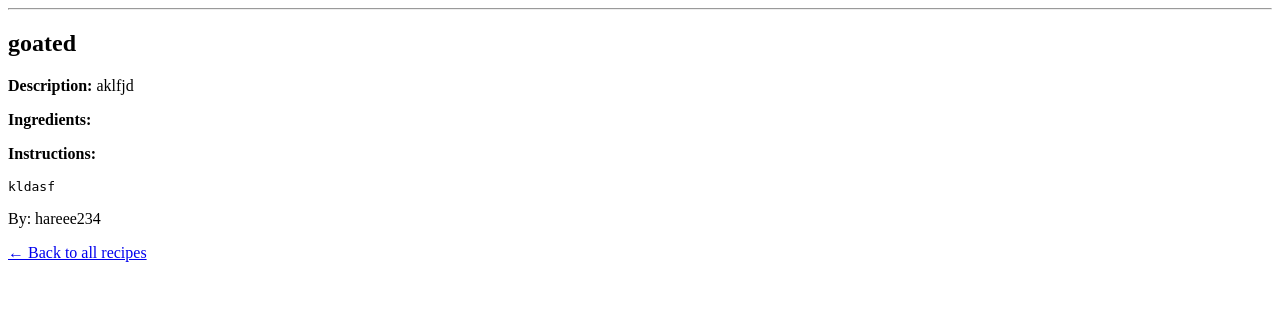
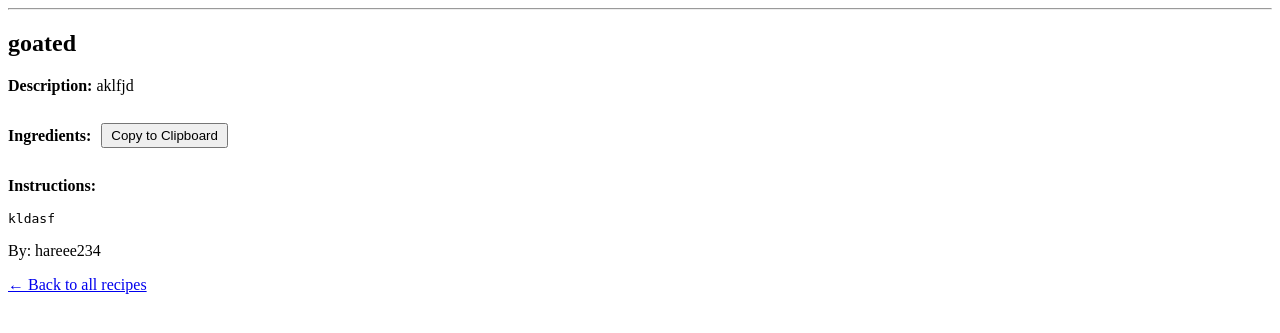
Before and after one commit to tedwu1/Recipe-Maker-Web-App, a Flask app: page /recipes/1 in a window 1280 px wide. Shown: the part 26-359 px from the top of the page. Run offline with Flask 3, Linux system fonts and the light colour scheme.

Commit message:
requirement 18 implemented

```diff
--- a/app/templates/view_recipe.html
+++ b/app/templates/view_recipe.html
@@ -4,11 +4,45 @@
 {% block content %}
   <h2>{{ recipe.title }}</h2>
   <p><strong>Description:</strong> {{ recipe.description }}</p>
-  <p><strong>Ingredients:</strong></p>
-  <pre>{{ recipe.ingredients }}</pre>
+
+  <div style="display: flex; align-items: center;">
+    <p><strong>Ingredients:</strong></p>
+    <button id="copyIngredientsBtn" style="margin-left: 10px; padding: 3px 8px; cursor: pointer;">
+      Copy to Clipboard
+    </button>
+  </div>
+
+  <pre id="ingredientsText">{{ recipe.ingredients }}</pre>
   <p><strong>Instructions:</strong></p>
   <pre>{{ recipe.instructions }}</pre>
   <p>By: {{ recipe.author.username }}</p>
 
   <a href="{{ url_for('recipes') }}">← Back to all recipes</a>
+
+  <script>
+    document.getElementById('copyIngredientsBtn').addEventListener('click', function() {
+      const ingredientsText = document.getElementById('ingredientsText').textContent;
+
+      // use the Clipboard API to copy the text
+      navigator.clipboard.writeText(ingredientsText)
+        .then(() => {
+          // show success message
+          const originalText = this.textContent;
+          this.textContent = 'Copied!';
+          this.style.backgroundColor = '#4CAF50';
+          this.style.color = 'white';
+
+          // reset button text after 2 seconds
+          setTimeout(() => {
+            this.textContent = originalText;
+            this.style.backgroundColor = '';
+            this.style.color = '';
+          }, 2000);
+        })
+        .catch(err => {
+          console.error('Failed to copy: ', err);
+          alert('Failed to copy ingredients. Please try again.');
+        });
+    });
+  </script>
 {% endblock %}
```
